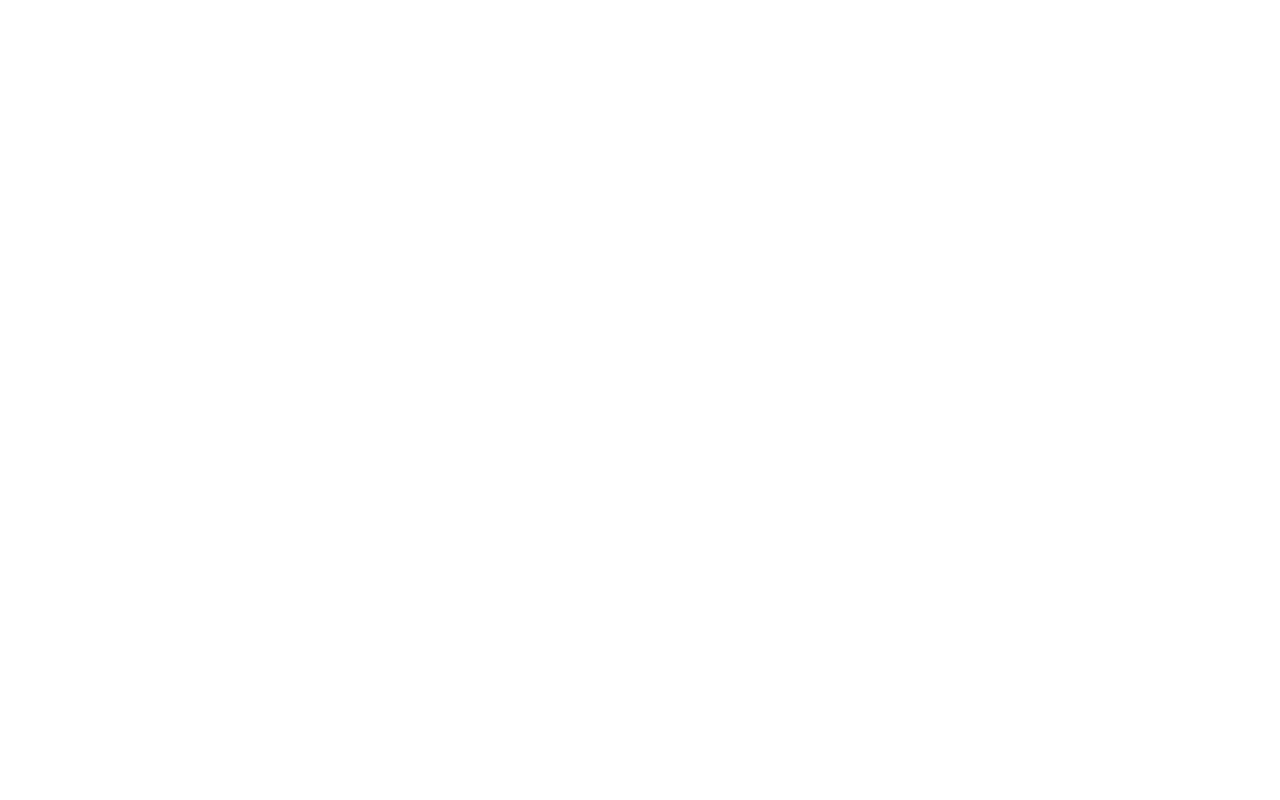
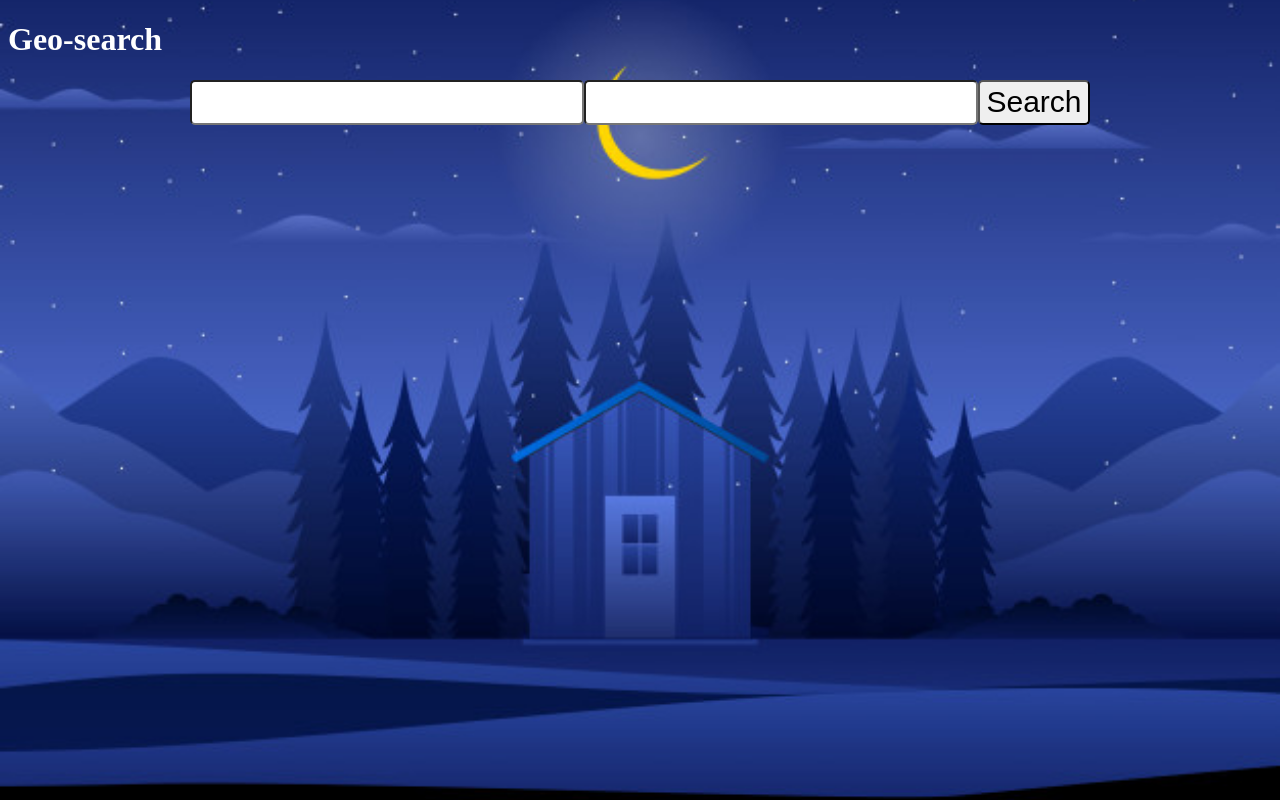
Before and after one commit to SalvadorLekan/geo-search, a plain HTML site: page index.html in a window 1280 px wide. Drawn offline with Linux system fonts and the light colour scheme.

Commit message:
I added a back round imae, and a logic to change it in the evening

```diff
--- a/index.html
+++ b/index.html
@@ -5,9 +5,15 @@
     <meta name="viewport" content="width=device-width, initial-scale=1.0">
     <link rel="stylesheet" href="./styles/style.css">
     <script src="./js/index.js" defer></script>
-    <title>Document</title>
+    <title>Geo search</title>
 </head>
 <body>
+    <h1 class="header">Geo-search</h1>
+    <form action="" id="form">
+        <input type="search">
+        <input type="search">
+        <button type="submit">Search</button>
+    </form>
 
 </body>
 </html>
--- a/js/index.js
+++ b/js/index.js
@@ -0,0 +1,2 @@
+const currentDate = new Date().getHours()
+document.body.style.background=currentDate>18&&'var(--primary) url(./../assets/night.jpg) center/cover'
--- a/styles/style.css
+++ b/styles/style.css
@@ -0,0 +1,27 @@
+:root{
+    --primary: rgb(255, 255, 255);
+    --secondary: blue;
+}
+*{
+    box-sizing: border-box;
+}
+
+body{
+    transition: background 1s ease-in-out;
+    min-height: 95vh;
+    background: var(--primary) url(./../assets/day.jpg) center/cover;;
+    color: var(--primary);
+}
+#form{
+    display: flex;
+    flex-wrap: wrap;
+    justify-content: center;
+    flex: 1 1 auto;
+}
+#form>*{
+    display: block;
+    font-size: clamp(12px, 3.5vmax, 30px);
+    height: clamp(17px, 5vmax, 45px);
+    border-radius: 5px;
+    outline: none;
+}
```
Also changed, not shown: assets/day.jpg (added), assets/night.jpg (added).
